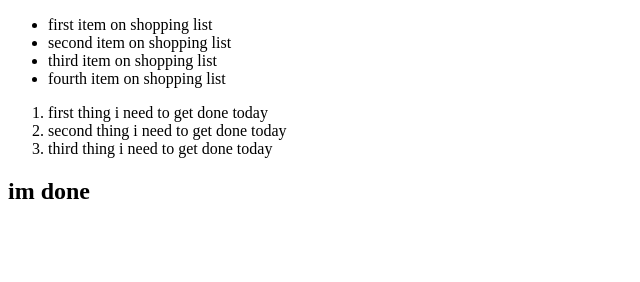
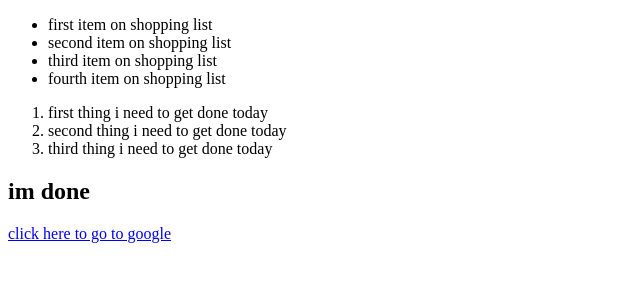
Before and after one commit to martinfallow/temp1, a plain HTML site: page index.html in a window 1280 px wide. Shown: the whole page, without its empty margins (0-640 px from the left). Drawn offline with Linux system fonts and the light colour scheme.

Commit message:
added a linnk

```diff
--- a/index.html
+++ b/index.html
@@ -22,4 +22,6 @@
         </ol>
 
         <h2> im done</h2>
+
+        <a href="https://www.google.com" target="_blank">click here to go to google</a>
     </body>
```
